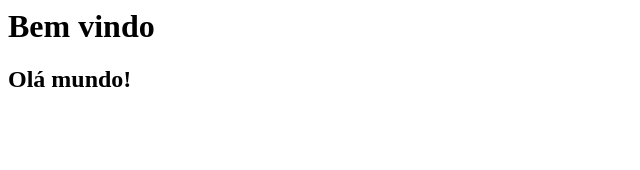
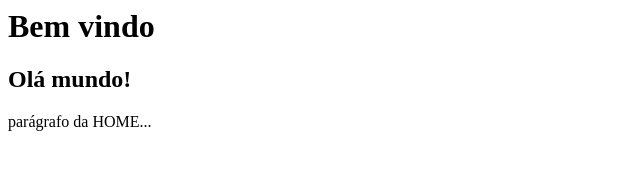
Before and after one commit to danielrex/curso_github, a plain HTML site: page index.html in a window 1280 px wide. Shown: the whole page, without its empty margins (0-640 px from the left). Drawn offline with Linux system fonts and the light colour scheme.

Commit message:
Criando novas funcionalidades na HOME com parágrafo

```diff
--- a/index.html
+++ b/index.html
@@ -1,2 +1,3 @@
 <h1>Bem vindo</h1>
 <h2>Olá mundo!</h2>
+<p>parágrafo da HOME...</p>
```
Also changed, not shown: a.txt (added), nomes.txt.
